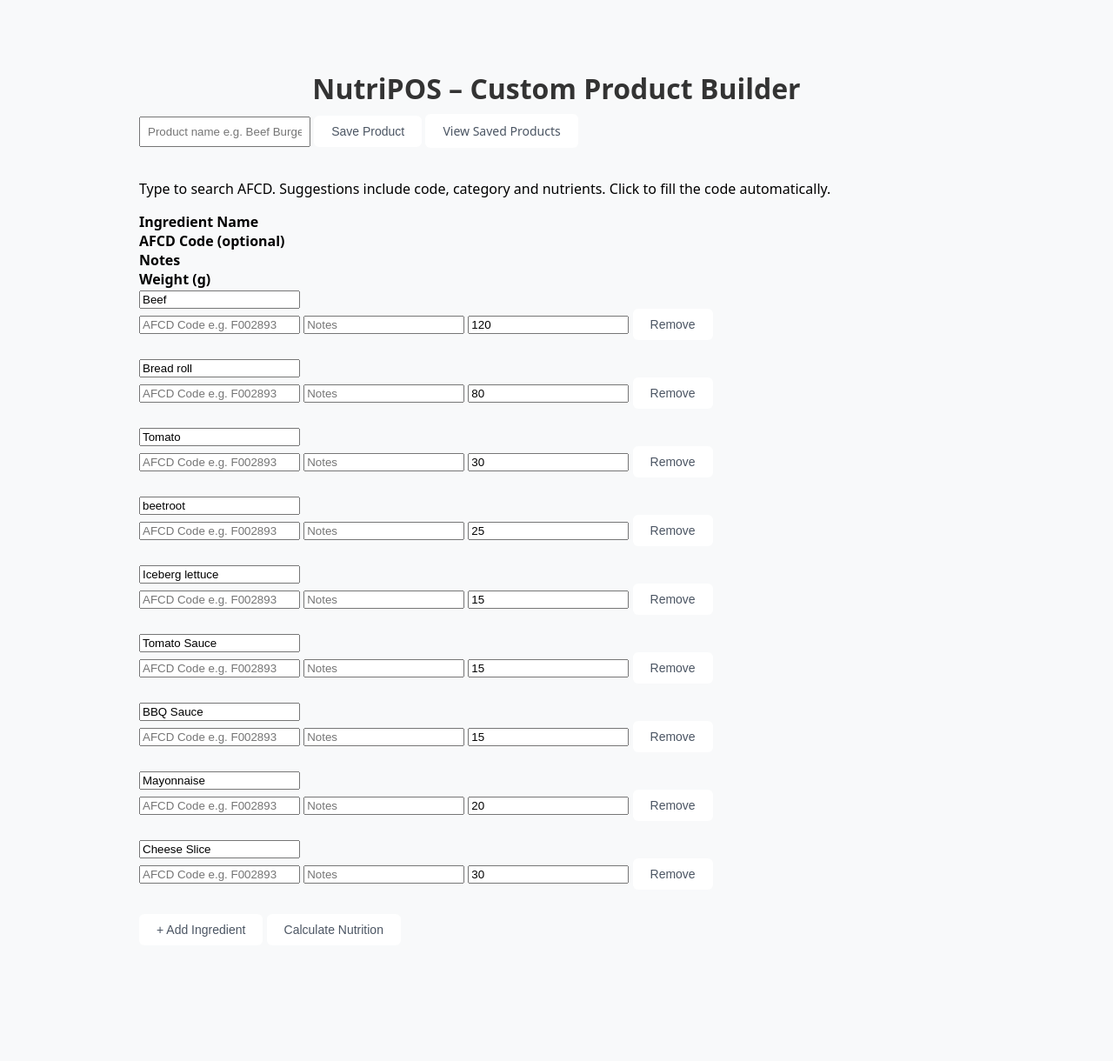
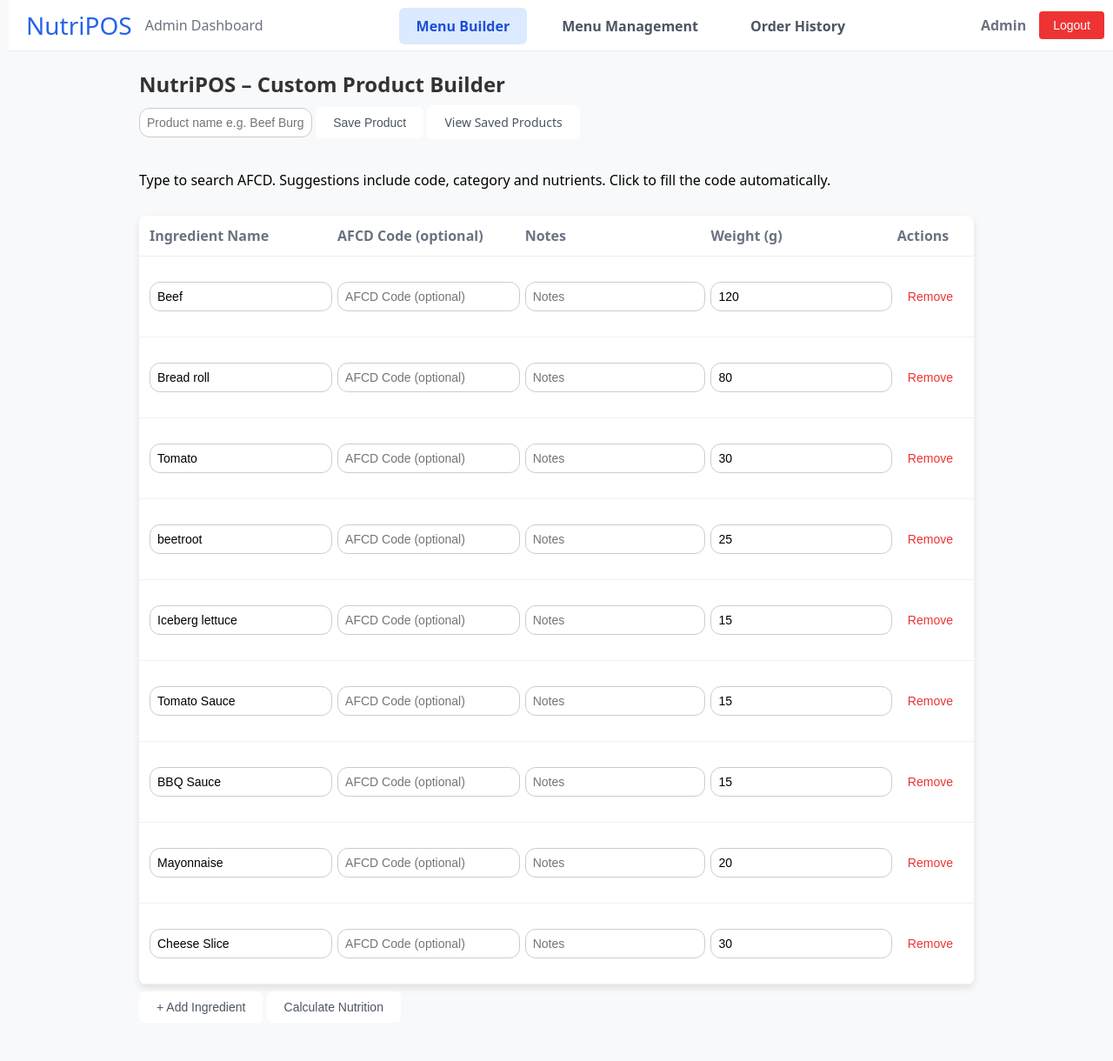
Before and after one commit to saaduly101/KP628---NutriPOS, a PHP site: page /public/custom.html in a window 1280 px wide. Shown: the whole page at 87% size. Before the commit the page ends 1077 px from the top, so only its background shows below. Run offline with PHP 8.4, Linux system fonts and the light colour scheme.

Commit message:
Enhance custom menu builder with navigation bar, improved ingredient table, and styling updates

```diff
--- a/NUTRIPOS/public/custom.html
+++ b/NUTRIPOS/public/custom.html
@@ -4,25 +4,51 @@
   <meta charset="UTF-8" />
   <title>NutriPOS – Custom Product Builder</title>
   <link rel="stylesheet" href="style.css" />
-
 </head>
 <body>
-  <h1>NutriPOS – Custom Product Builder</h1>
+    <nav class="navbar">
+    <div class="navbar-container">
+      <div class="logo-dashboard">
+        <a href="#" class="logo">NutriPOS</a>
+        <span class="admin-dashboard">Admin Dashboard</span>
+      </div>
+      <ul class="navbar-links">
+        <li><a href="custom.html" class="nav-button active">Menu Builder</a></li>
+        <li><a href="products.html" class="nav-button">Menu Management</a></li>
+        <li><a href="order_history.html" class="nav-button">Order History</a></li>
+      </ul>
+      <div class="user-section">
+        <span class="admin">Admin</span>
+        <button class="logout-btn">Logout</button>
+      </div>
+    </div>
+  </nav>
+  <h2>NutriPOS – Custom Product Builder</h2>
+
+
   <div class="flex">
-    <input id="productName" placeholder="Product name e.g. Beef Burger" style="flex:1;padding:8px" />
+    <input id="productName" class="product-name-input" placeholder="Product name e.g. Beef Burger"/>
     <button id="saveBtn" class="btn primary">Save Product</button>
     <a class="btn ghost" href="products.html">View Saved Products</a>
   </div>
   <p class="muted">Type to search AFCD. Suggestions include code, category and nutrients. Click to fill the code automatically.</p>
 
-  <div class="grid" style="font-weight:bold; margin-top:10px">
-    <div>Ingredient Name</div>
-    <div>AFCD Code (optional)</div>
-    <div>Notes</div>
-    <div>Weight (g)</div>
-    <div></div>
-  </div>
-  <div id="ingredients" class="ingredients"></div>
+  <table id="ingredient-table" class="ingredient-table">
+    <thead>
+      <tr>
+        <th>Ingredient Name</th>
+        <th>AFCD Code (optional)</th>
+        <th>Notes</th>
+        <th>Weight (g)</th>
+        <th>Actions</th>
+      </tr>
+    </thead>
+    <tbody id="ingredient-list">
+      <!-- Ingredient rows will go here -->
+    </tbody>
+  </table>
+
+  <div class="grid" id="ingredients" class="ingredients"></div>
   <button id="addRow" class="btn ghost" style="margin-top:8px">+ Add Ingredient</button>
   <button id="calcBtn" class="btn primary" style="margin-top:8px">Calculate Nutrition</button>
 
--- a/NUTRIPOS/public/products.html
+++ b/NUTRIPOS/public/products.html
@@ -14,7 +14,7 @@
         <span class="admin-dashboard">Admin Dashboard</span>
       </div>
       <ul class="navbar-links">
-        <li><a href="custom_pos_builder.html" class="nav-button">Menu Builder</a></li>
+        <li><a href="custom.html" class="nav-button">Menu Builder</a></li>
         <li><a href="menu_management.html" class="nav-button active">Menu Management</a></li>
         <li><a href="order_history.html" class="nav-button">Order History</a></li>
       </ul>
--- a/NUTRIPOS/public/products.js
+++ b/NUTRIPOS/public/products.js
@@ -101,7 +101,7 @@ async function listProducts(){
       <td>${p.name}</td>
       <td>${new Date(p.updated_at).toLocaleString()}</td>
       <td>
-        <a class="btn" href="custom_pos_builder.html#${p.id}">Edit</a>
+        <a class="btn" href="custom.html#${p.id}">Edit</a>
         <button class="btn danger" data-id="${p.id}">Delete</button>
       </td>`;
     tr.querySelector('button').onclick = async (e)=>{
@@ -179,7 +179,21 @@ async function calculate(){
   new QRCode(document.getElementById('qrcode'), JSON.stringify({name: document.getElementById('productName').value, totals: t}));
 }
 
-function addRow(data){ document.getElementById('ingredients').appendChild(rowTemplate(data)); }
+function addRow(data){
+  const tableBody = document.getElementById('ingredient-list');
+  const newRow = document.createElement('tr');
+
+  newRow.innerHTML = `
+    <td><input type="text" placeholder="Ingredient Name" class="name" value="${data.name || ''}" /></td>
+    <td><input type="text" placeholder="AFCD Code (optional)" class="code" value="${data.afcd_code || ''}" /></td>
+    <td><input type="text" placeholder="Notes" class="notes" value="${data.notes || ''}" /></td>
+    <td><input type="number" placeholder="Weight (g)" class="grams" value="${data.grams || 0}" /></td>
+    <td><button class="btn remove danger">Remove</button></td>
+  `;
+
+  tableBody.appendChild(newRow);
+  newRow.querySelector('.remove').onclick = ()=> newRow.remove();
+}
 
 document.addEventListener('DOMContentLoaded', async ()=>{
   const addBtn = document.getElementById('addRow');
--- a/NUTRIPOS/public/style.css
+++ b/NUTRIPOS/public/style.css
@@ -155,7 +155,7 @@ th, td {
     background-color: #c02a2a;
 }
 
-/* Content Styling */
+/* Menu management Styling */
 .container {
     width: 90%;
     max-width: 1200px;
@@ -251,6 +251,41 @@ td button:hover {
     color: white;
 }
 
+/* Menu builder styles */
+.product-name-input {
+    padding: 8px;
+    font-size: 14px;
+    border: 1px solid #ccc;
+    border-radius: 12px;
+}
+
+.ingredient-table input {
+    width: 100%;
+    padding: 8px;
+    font-size: 14px;
+    border: 1px solid #ccc;
+    border-radius: 12px;  /* This creates rounded corners */
+}
+
+.ingredient-table input:focus {
+    border-color: #007bff;
+    outline: none;  /* Remove default outline on focus */
+    border-radius: 12px;  /* Keep the rounded corners on focus */
+}
+.btn.remove.danger {
+    margin-top: 20px;
+    border: none;
+    padding: 6px 12px;
+    cursor: pointer;
+    border-radius: 12px;
+    transition: background-color 0.3s;
+}
+
+.btn.remove.danger:hover {
+    background-color: #c02a2a;
+}
+
+/* footer */
 footer {
     margin-top: 30px;
     font-size: 12px;
```
